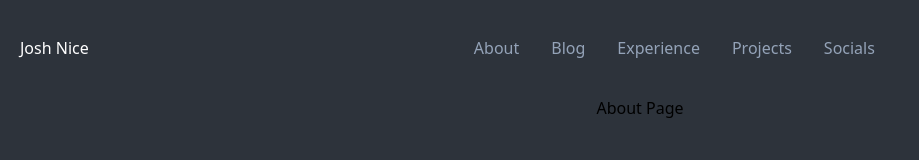
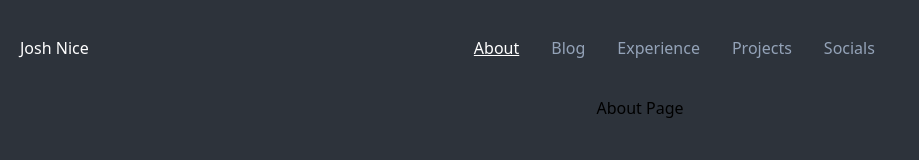
Before and after one commit to joshnice/blog, a React app in the folder frontend/: page /about in a window 1280 px wide. Shown: the top 160 px of the page, without its empty margins (0-919 px from the left). Built offline with nearby package versions, Linux system fonts and the light colour scheme; the HTML template or start-up script is replaced by a standard one.

Commit message:
Navbar highlights the page you are on after reload

```diff
--- a/frontend/src/components/navigation-bar.tsx
+++ b/frontend/src/components/navigation-bar.tsx
@@ -1,5 +1,6 @@
-import { useState } from "react";
+import { useEffect, useState } from "react";
 import { useNavigate } from "react-router";
+import { useLocation } from "react-router-dom";
 
 export interface Page {
     id: string;
@@ -14,7 +15,16 @@ interface NavigationBarProps {
 export const NavigationBarComponent = ({ pages: initialPages }: NavigationBarProps) => {
     const navigate = useNavigate();
 
+    const location = useLocation();
+
     const [pages, setPages] = useState(initialPages);
+
+    useEffect(() => {
+        const initialPage = initialPages.find(({ id }) => location.pathname.includes(id));
+        if (initialPage != null) {
+            setPages(pages.map((page) => ({...page, selected: page.id === initialPage.id})));
+        }
+    }, []);
 
     const handlePageChange = (pageId: string) => {
         setPages(pages.map((page) => ({...page, selected: page.id === pageId})));
```
